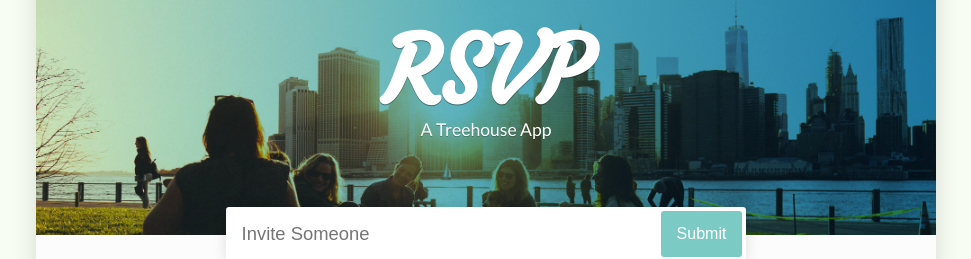
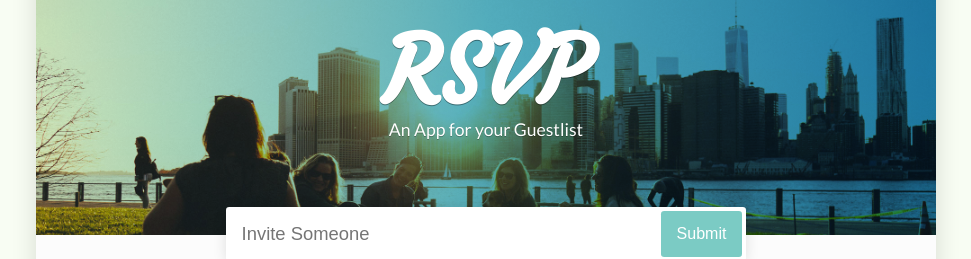
Before and after one commit to jdiponziano/simple-rsvp-app, a plain HTML site: page index.html in a window 1280 px wide. Shown: the part 85-344 px from the top of the page, without its empty margins (154-1125 px from the left). Drawn offline with Linux system fonts and the light colour scheme.

Commit message:
Change tagline

```diff
--- a/index.html
+++ b/index.html
@@ -11,7 +11,7 @@
   <div class="wrapper">
     <header>
       <h1>RSVP</h1>
-      <p>A Treehouse App</p>
+      <p>An App for your Guestlist</p>
       <form id="registrar">
         <input type="text" name="name" placeholder="Invite Someone">
         <button type="submit" name="submit" value="submit">Submit</button>
```
